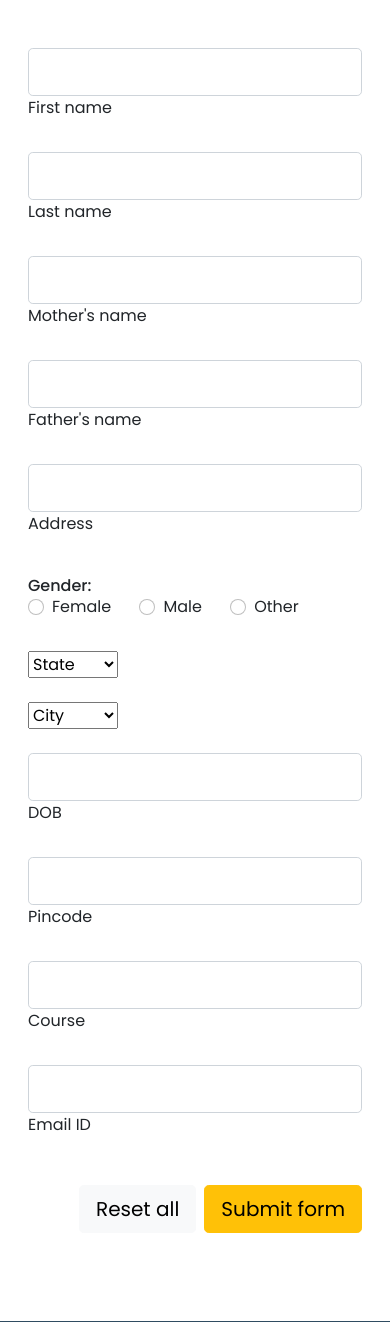
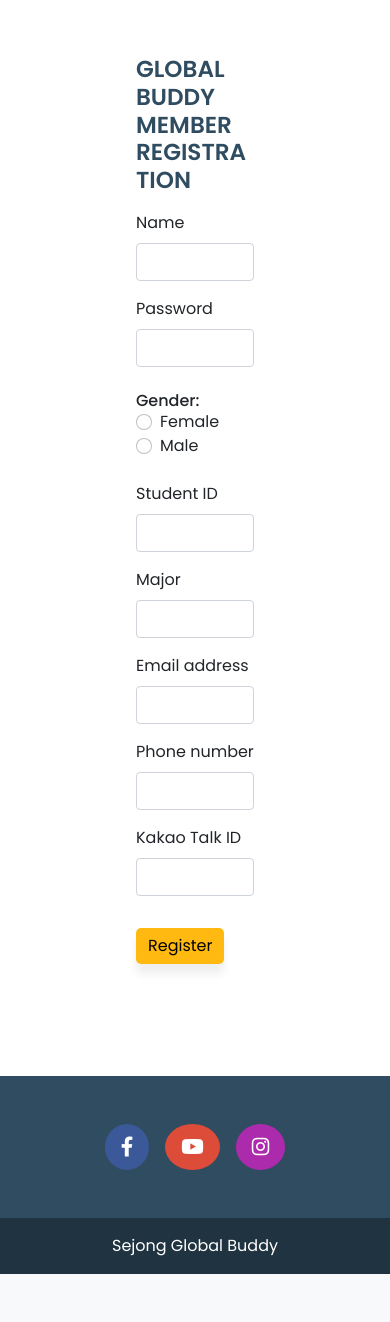
Before and after one commit to stellashania/GlobalBuddySejong, a PHP site: page /register.php in a window 390 px wide. Shown: the part 96-1418 px from the top of the page. After the commit the page ends 1370 px from the top, so only its background shows below. Run offline with PHP 8.4, Linux system fonts and the light colour scheme; some libraries are stand-ins or nearby versions.

Commit message:
login and register page

```diff
--- a/assets/css/style.css
+++ b/assets/css/style.css
@@ -33,6 +33,17 @@ html{
     font-size: medium;
 }
 
+
+/*=============================== BUTTONS ===============================*/
+.red-text{
+    color: #c2122c;
+}
+
+.blue-text{
+    color: #2f4c61;
+}
+
+
 /*=============================== BUTTONS ===============================*/
 .btn-red{
     background-color: #c2122c;
@@ -64,15 +75,24 @@ html{
     border: none;
     border-radius: 5px;
     /* font-size: 75%;  */
-    box-shadow: 0 10px 10px 0 rgba(0, 0, 0, 0.108);
+    box-shadow: 0 10px 10px 0 rgba(0, 0, 0, 0.067);
 }
 
 .btn-yellow:hover{
     background-color: #d0960f;
 }
 
+.pointer{
+    cursor: pointer;
+}
 
-/*=============================== BANNER ===============================*/
+/*=============================== LOGIN AND REGISTER ===============================*/
+.login-form-img{
+    border-radius: 15px;
+}
+
+
+/*=============================== INDEX PAGE BANNER ===============================*/
 .banner{
     height: 450px;
     width: 100%;
--- a/register.php
+++ b/register.php
@@ -62,122 +62,82 @@
     </nav>
 
     <!-- REGISTER FORM -->
-    <section class="container">
-        <div class="row d-flex justify-content-center align-items-center h-100">
+    <section class="container mt-5 pt-5">
+        <div class="row d-flex justify-content-center align-items-center h-100 pt-3 mx-5 px-5">
             <div class="col">
                 <div class="card card-registration my-4">
                     <div class="row g-0">
-                        <div class="col-xl-6 d-none d-xl-block">
-                            <img src="https://mdbcdn.b-cdn.net/img/Photos/new-templates/bootstrap-registration/img4.webp" alt="Sample photo" class="img-fluid" style="border-top-left-radius: .25rem; border-bottom-left-radius: .25rem;" />
-                        </div>
-                        <div class="col-xl-6">
-                            <div class="card-body p-md-5 text-black">
-                                <h3 class="mb-5 text-uppercase">Student registration form</h3>
-
-                                <div class="row">
-                                    <div class="col-md-6 mb-4">
-                                        <div class="form-outline">
-                                            <input type="text" id="form3Example1m" class="form-control form-control-lg" />
-                                            <label class="form-label" for="form3Example1m">First name</label>
-                                        </div>
-                                    </div>
-                                    <div class="col-md-6 mb-4">
-                                        <div class="form-outline">
-                                            <input type="text" id="form3Example1n" class="form-control form-control-lg" />
-                                            <label class="form-label" for="form3Example1n">Last name</label>
-                                        </div>
-                                    </div>
+                        <div class="col-sm-6 d-none d-sm-block">
+                            <img src="assets/img/events/palace4.jpg" alt="Sample photo" class="img-fluid w-100 login-form-img">
                         </div>
 
-                                <div class="row">
-                                    <div class="col-md-6 mb-4">
-                                        <div class="form-outline">
-                                            <input type="text" id="form3Example1m1" class="form-control form-control-lg" />
-                                            <label class="form-label" for="form3Example1m1">Mother's name</label>
-                                        </div>
-                                    </div>
-                                    <div class="col-md-6 mb-4">
-                                        <div class="form-outline">
-                                            <input type="text" id="form3Example1n1" class="form-control form-control-lg" />
-                                            <label class="form-label" for="form3Example1n1">Father's name</label>
-                                        </div>
-                                    </div>
+                        <div class="col-sm-6">
+                            <div class="card-body p-sm-5 text-black">
+                                <h3 class="mb-3 text-uppercase blue-text fw-bold">Global Buddy Member Registration</h3>
+
+                                <form action="#">
+                                    <!-- Name -->
+                                    <div class="form-outline mb-3">
+                                        <label class="form-label" for="name">Name</label>
+                                        <input type="text" id="name" name="name" class="form-control" required>
                                     </div>
 
-                                <div class="form-outline mb-4">
-                                    <input type="text" id="form3Example8" class="form-control form-control-lg" />
-                                    <label class="form-label" for="form3Example8">Address</label>
+                                    <!-- Password -->
+                                    <div class="form-outline mb-3">
+                                        <label class="form-label" for="password">Password</label>
+                                        <input type="text" id="password" name="password" class="form-control" required>
                                     </div>
 
-                                <div class="d-md-flex justify-content-start align-items-center mb-4 py-2">
+                                    <!-- Gender -->
+                                    <div class="d-md-flex justify-content-start align-items-center mb-3 py-2">
 
                                         <h6 class="mb-0 me-4">Gender: </h6>
 
                                         <div class="form-check form-check-inline mb-0 me-4">
-                                        <input class="form-check-input" type="radio" name="inlineRadioOptions" id="femaleGender" value="option1" />
+                                            <input class="form-check-input" type="radio" name="gender" id="femaleGender" value="female" required>
                                             <label class="form-check-label" for="femaleGender">Female</label>
                                         </div>
 
                                         <div class="form-check form-check-inline mb-0 me-4">
-                                        <input class="form-check-input" type="radio" name="inlineRadioOptions" id="maleGender" value="option2" />
+                                            <input class="form-check-input" type="radio" name="gender" id="maleGender" value="male">
                                             <label class="form-check-label" for="maleGender">Male</label>
-                                    </div>
-
-                                    <div class="form-check form-check-inline mb-0">
-                                        <input class="form-check-input" type="radio" name="inlineRadioOptions" id="otherGender" value="option3" />
-                                        <label class="form-check-label" for="otherGender">Other</label>
                                         </div>
 
                                     </div>
 
-                                <div class="row">
-                                    <div class="col-md-6 mb-4">
-
-                                        <select class="select">
-                                            <option value="1">State</option>
-                                            <option value="2">Option 1</option>
-                                            <option value="3">Option 2</option>
-                                            <option value="4">Option 3</option>
-                                        </select>
-
-                                    </div>
-                                    <div class="col-md-6 mb-4">
-
-                                        <select class="select">
-                                            <option value="1">City</option>
-                                            <option value="2">Option 1</option>
-                                            <option value="3">Option 2</option>
-                                            <option value="4">Option 3</option>
-                                        </select>
-
-                                    </div>
+                                    <!-- Student ID -->
+                                    <div class="form-outline mb-3">
+                                        <label class="form-label" for="student_id">Student ID</label>
+                                        <input type="text" id="student_id" name="student_id" class="form-control" required>
                                     </div>
 
-                                <div class="form-outline mb-4">
-                                    <input type="text" id="form3Example9" class="form-control form-control-lg" />
-                                    <label class="form-label" for="form3Example9">DOB</label>
+                                    <!-- Department/Major -->
+                                    <div class="form-outline mb-3">
+                                        <label class="form-label" for="major">Major</label>
+                                        <input type="text" id="major" name="major" class="form-control" required>
                                     </div>
 
-                                <div class="form-outline mb-4">
-                                    <input type="text" id="form3Example90" class="form-control form-control-lg" />
-                                    <label class="form-label" for="form3Example90">Pincode</label>
+                                    <!-- Email -->
+                                    <div class="form-outline mb-3">
+                                        <label class="form-label" for="email">Email address</label>
+                                        <input type="email" id="email" name="email" class="form-control" required>
                                     </div>
 
-                                <div class="form-outline mb-4">
-                                    <input type="text" id="form3Example99" class="form-control form-control-lg" />
-                                    <label class="form-label" for="form3Example99">Course</label>
+                                    <!-- Phone Number -->
+                                    <div class="form-outline mb-3">
+                                        <label class="form-label" for="number">Phone number</label>
+                                        <input type="text" id="number" name="number" class="form-control" required>
                                     </div>
 
-                                <div class="form-outline mb-4">
-                                    <input type="text" id="form3Example97" class="form-control form-control-lg" />
-                                    <label class="form-label" for="form3Example97">Email ID</label>
+                                    <!-- Kakao Talk ID -->
+                                    <div class="form-outline mb-3">
+                                        <label class="form-label" for="kakao">Kakao Talk ID</label>
+                                        <input type="text" id="kakao" name="kakao" class="form-control" required>
                                     </div>
 
-                                <div class="d-flex justify-content-end pt-3">
-                                    <button type="button" class="btn btn-light btn-lg">Reset all</button>
-                                    <button type="button" class="btn btn-warning btn-lg ms-2">Submit form</button>
-                                </div>
-
+                                    <!-- Submit -->
+                                    <button type="submit" class="btn btn-block btn-yellow mb-4 mt-3">Register</button>
+                                </form>
                             </div>
                         </div>
                     </div>
```
Also changed, not shown: index.html (+10 -1 lines), login.php (+35 -0 lines), assets/img/events/palace4.jpg (added), assets/img/events/sports.jpg (added), assets/img/events/sports2.jpg (added). Lines whose indentation alone changed are shown as unchanged.
